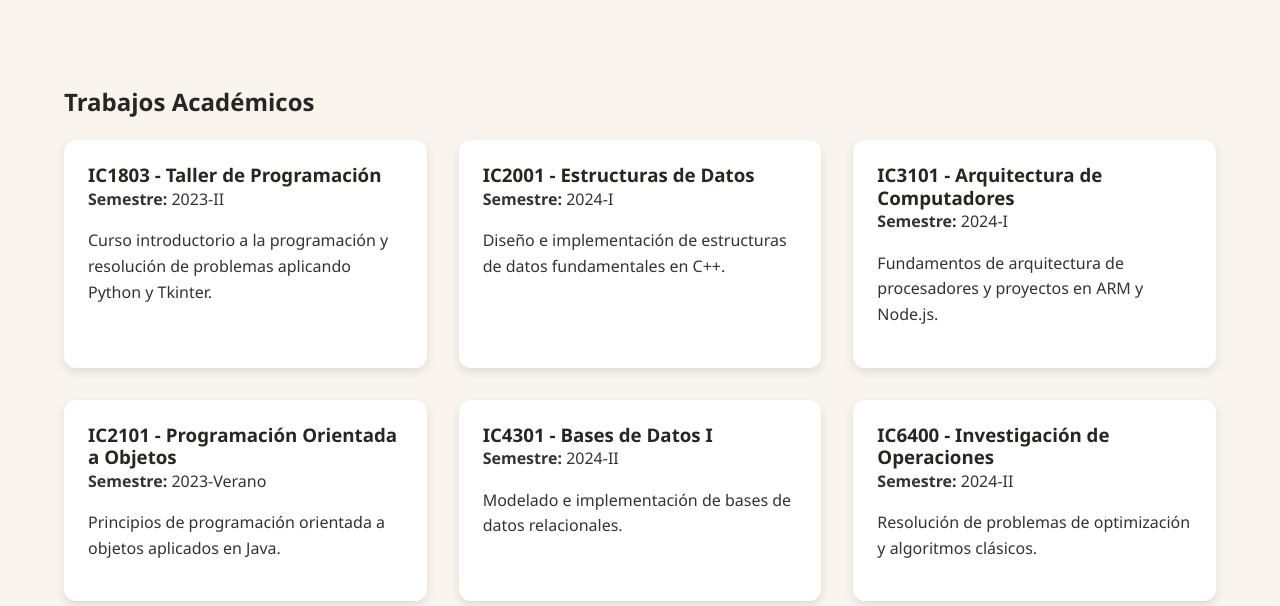
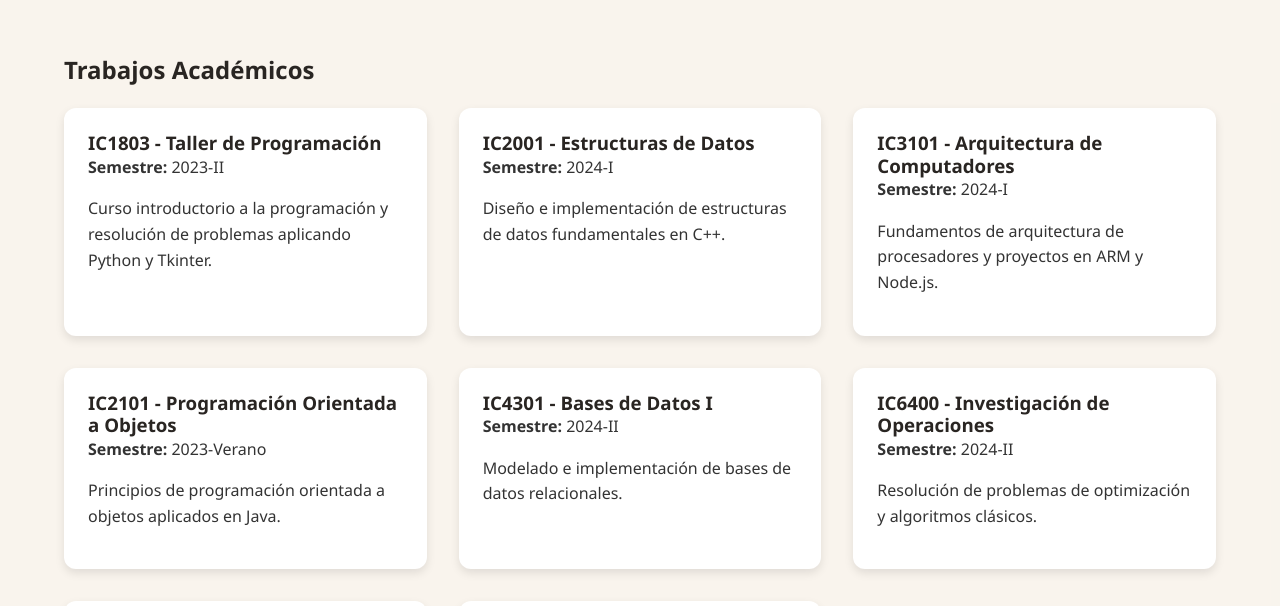
Before and after one commit to jimendezm/portafolio-pw, a React (Vite) app: page / in a window 1280 px wide. Shown: the part 914-1520 px from the top of the page. Built offline with nearby package versions, Linux system fonts and the light colour scheme.

Commit message:
Update: Arreglando que sobre espacio en el section

```diff
--- a/src/styles/layout.css
+++ b/src/styles/layout.css
@@ -143,7 +143,7 @@ main {
 
 section {
   width: 100%;
-  min-height: 100vh;
+  height: auto;
   padding: 4rem 2rem;
   scroll-margin-top: 80px;
 }
```
